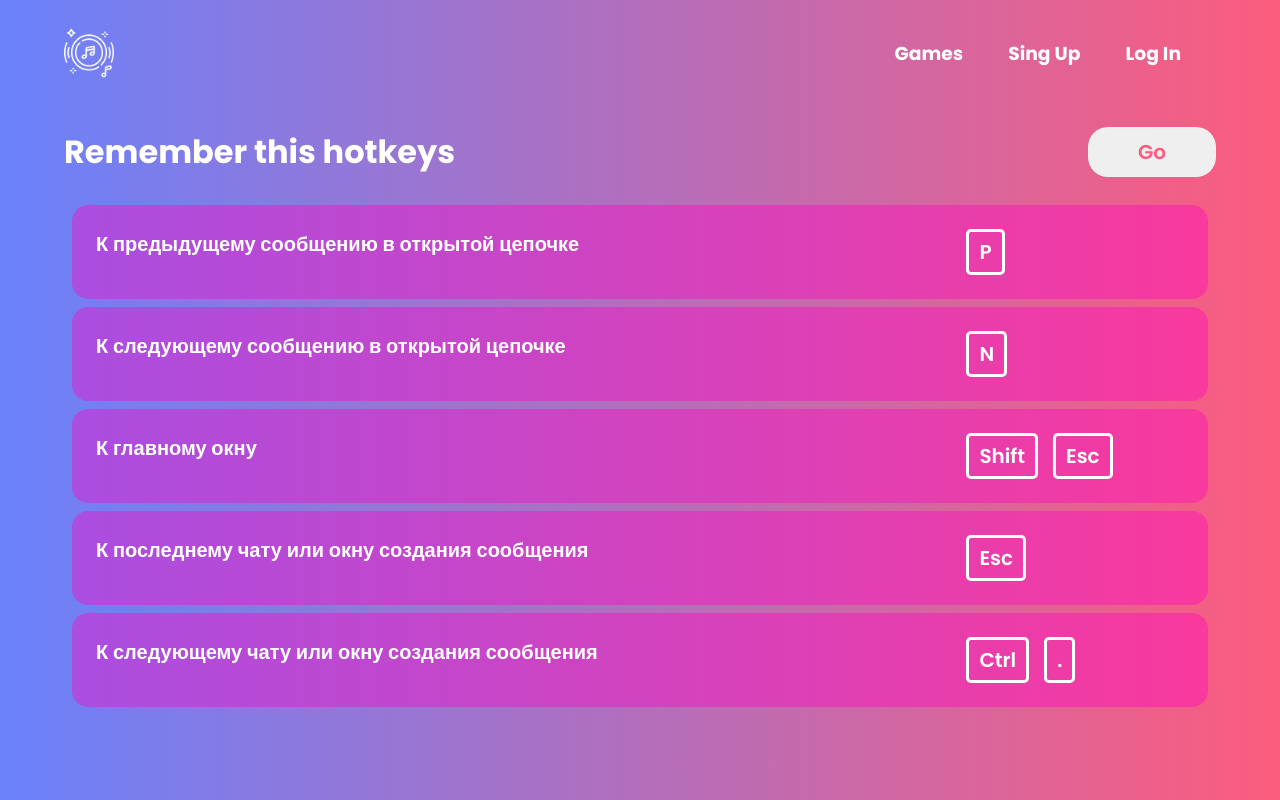
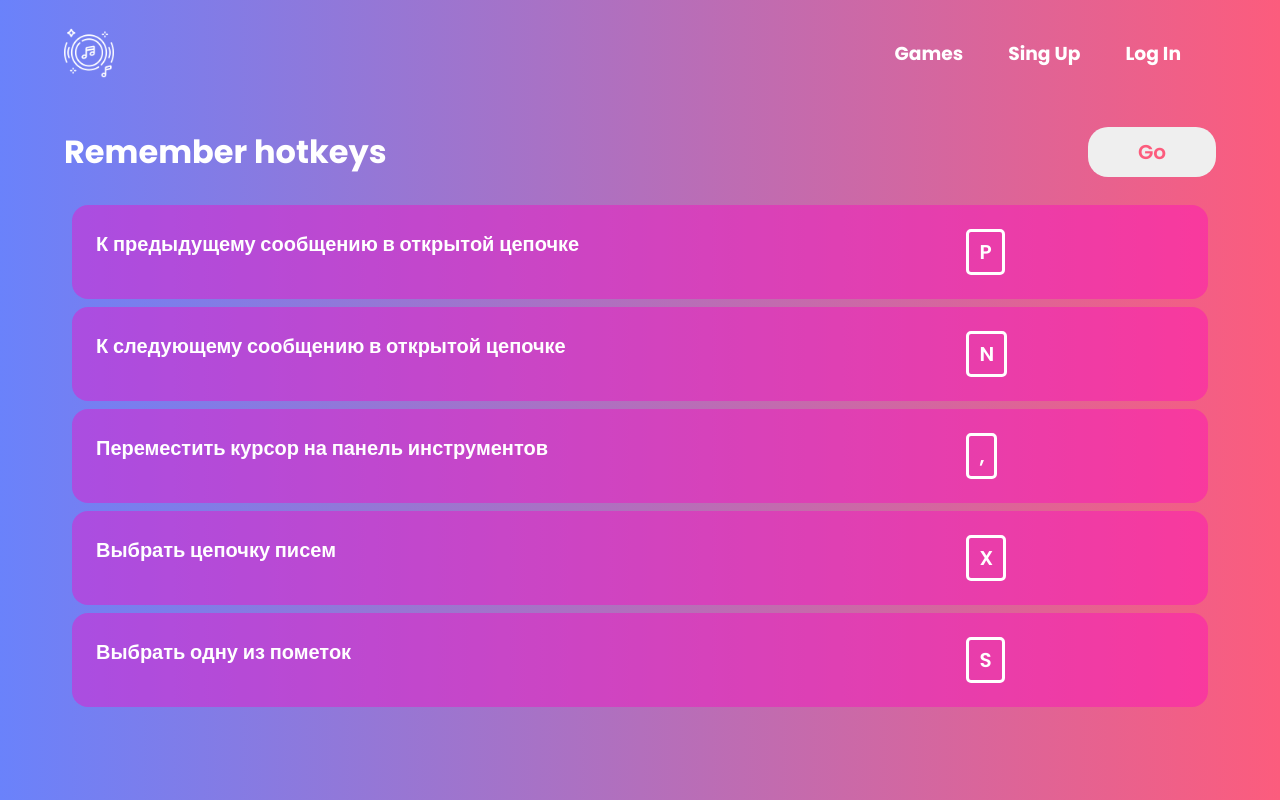
Before and after one commit to dilnazZhumabaikyzy/shortcut-piano, a React (Create React App) app: page /instruction in a window 1280 px wide. Built offline with nearby package versions, Linux system fonts and the light colour scheme.

Commit message:
keyboard sounds is working

```diff
--- a/src/components/infoblock/index.jsx
+++ b/src/components/infoblock/index.jsx
@@ -2,7 +2,7 @@
 export const Infoblock = () => {
   return (
     <div className="infoblock">
-    К предыдущему сообщению в открытой цепочке
+     "something"
     </div>
   )
 }
--- a/src/components/keyboard/index.jsx
+++ b/src/components/keyboard/index.jsx
@@ -2,8 +2,12 @@ import { keyboard } from '@testing-library/user-event/dist/keyboard';
 import { useEffect, useState } from 'react';
 import { v4 as uuidv4 } from 'uuid';
 import './index.css';
+import audioPath from '../../assets/sounds/mixkit-losing-bleeps-2026.wav';
+
 
 import * as Tone from 'tone';
+// const audioTune = new Audio(audioPath);
+const audioTune = new Audio(audioPath);
 // create the piano and load 5 velocity steps
 
 
@@ -738,6 +742,9 @@ const handleQuadrants = (quadrants) => {
 
 
 export const Keyboard = () => {
+    useEffect(() => {
+        audioTune.load();
+      }, []);
 
     const [rowS1, setRowS1] = useState(row1);
     const [rowS2, setRowS2] = useState(row2);
@@ -814,16 +821,16 @@ export const Keyboard = () => {
             event.preventDefault();
             const keycode = event.keyCode;
             const keyname = event.code;
-            console.log("keydown ",keycode, " ", keyname);
+            // console.log("keydown ",keycode, " ", keyname);
 
             // setStyle(keycode);
-            synth.triggerAttackRelease("C4", "8n");
+            // synth.triggerAttackRelease("C4", "8n");
 
 
             const res = findKey(keycode,keyname);
-            console.log(res);
+            // console.log(res);
             const [row, number, index] = res;
-            console.log(row," ",number," ",index);
+         //   console.log(row," ",number," ",index);
             setStyle(row, number, index);
             // keyboard.forEach(row => {
             //     const res = row.findIndex(content => {
@@ -841,18 +848,20 @@ export const Keyboard = () => {
             //      }
             //      num++;
             //  });
+            handleOrder(keycode);
+
         });
         document.addEventListener('keyup', (event) => {
             event.preventDefault();
             const keycode = event.keyCode;
             const keyname = event.code;
-                console.log("keyup ",event.keyCode);
+                // console.log("keyup ",event.keyCode);
 
 
                 const res = findKey(keycode,  keyname);
-                console.log(res);
+                // console.log(res);
                 const [row, number, index] = res;
-                console.log(row," ",number," ",index);
+                // console.log(row," ",number," ",index);
                 unsetStyle(row, number, index);
 
         }, false);
@@ -882,6 +891,47 @@ export const Keyboard = () => {
          }
         }
     };
+
+    const hb = [
+        {code: 80,
+         isPressed:false,
+         play: "G4"
+        },
+        {code: 78,
+            isPressed:false,
+            play: "A4"
+           },
+         {code: 188,
+          isPressed:false,
+          play: "C5"
+         },
+         {code: 88,
+            isPressed:false,
+            play: "B5"
+           },
+
+          ];
+         let i = 0;
+         const hbOrder = [hb[0],hb[0],hb[1],hb[0],hb[2],hb[3]];
+         let nowKey = hbOrder[i];
+    function handleOrder(keycode){
+        console.log("nowkey now is   ",nowKey, " ", keycode);
+        if(keycode === nowKey.code){
+            i++;
+            console.log(nowKey);
+            synth.triggerAttackRelease(nowKey.play, "8n");
+        }
+        else{
+            audioTune.play();
+            console.log("try again");
+            i=0;
+        }
+        if(i>hbOrder.length-1){
+            console.log("songend");
+            i=0;
+        };
+         nowKey=hbOrder[i];
+    }
 
 
 
--- a/src/components/pages/instruction/index.jsx
+++ b/src/components/pages/instruction/index.jsx
@@ -6,6 +6,13 @@ const shortcutsList = [
     },
     {description: "К следующему сообщению в открытой цепочке",
     keys:["N"]},
+    {description: "Переместить курсор на панель инструментов",
+    keys:[","]},
+    {description: "Выбрать цепочку писем",
+    keys:["X"]},
+    {description: "Выбрать одну из пометок",
+    keys:["S"]},
+
     {description: "К главному окну",
     keys:["Shift","Esc"]},
     {description: "К последнему чату или окну создания сообщения",
@@ -32,14 +39,21 @@ const shortcutsList = [
     // keys:["",],}
 
 ];
+
+const currentCommands = shortcutsList.slice(0,5);
 export const Instruction = ()=>{
   return (
     <>
     <div className='container'>
       <Header></Header>
       <div className="instruction-header">
-          <h1>Remember this hotkeys</h1>
-          <Link to="/play" className='text-link'>
+          <h1>Remember  hotkeys</h1>
+          <Link to = "/play"
+        //    to={{
+        //     pathname:"/play",
+        //     state: "something"
+        //   }}
+           className='text-link'>
                      <button>
                     Go
                     </button>
@@ -48,7 +62,7 @@ export const Instruction = ()=>{
 
         <div className="intruction-cards">
             {
-                shortcutsList.slice(0,5).map((el)=>(
+                currentCommands.map((el)=>(
                     <div className="card">
                         <div className="description"> {el.description}
                         </div>
--- a/src/components/playArea/index.jsx
+++ b/src/components/playArea/index.jsx
@@ -4,7 +4,7 @@ import { Infoblock } from "../infoblock";
 export const PlayArea = () => {
   return (
     <div className="field">
-      <Infoblock />
+      <Infoblock/>
       <Keyboard />
     </div>
   );
--- a/src/index.js
+++ b/src/index.js
@@ -6,7 +6,45 @@ import reportWebVitals from './reportWebVitals';
 import { BrowserRouter, Route, Routes } from 'react-router-dom';
 import Play  from './components/pages/play-page';
 import { Instruction } from './components/pages/instruction';
+const shortcutsList = [
+  {description: "К предыдущему сообщению в открытой цепочке",
+  keys:["P"],
+  },
+  {description: "К следующему сообщению в открытой цепочке",
+  keys:["N"]},
+  {description: "Переместить курсор на панель инструментов",
+  keys:[","]},
+  {description: "Выбрать цепочку писем",
+  keys:["X"]},
+  {description: "Выбрать одну из пометок",
+  keys:["S"]},
 
+  {description: "К главному окну",
+  keys:["Shift","Esc"]},
+  {description: "К последнему чату или окну создания сообщения",
+  keys:["Esc"]},
+  {description: "К следующему чату или окну создания сообщения",
+  keys:["Ctrl", "."]},
+  {description: "К предыдущему чату или окну создания сообщения",
+  keys:["Ctrl",","]},
+  {description: "Открыть дополнительный адрес отправителя",
+  keys:["Ctrl", "Shift", "F"]},
+  {description: "Отправить",
+  keys:["Ctrl", "Ввод"]},
+  {description: "Добавить копию",
+  keys:["Ctrl","Shift","C"]},
+  {description: "Добавить скрытую копию",
+  keys:["Ctrl","Shift","C"]},
+  // {description: "",
+  // keys:["",],}
+  // {description: "",
+  // keys:["",],}
+  // {description: "",
+  // keys:["",],}
+  // {description: "",
+  // keys:["",],}
+
+];
 const root = ReactDOM.createRoot(document.getElementById('root'));
 root.render(
   <BrowserRouter>
```
Also changed, not shown: src/components/modules/index.js (added), 1 other file (tests, documents, lock files or other folders).
